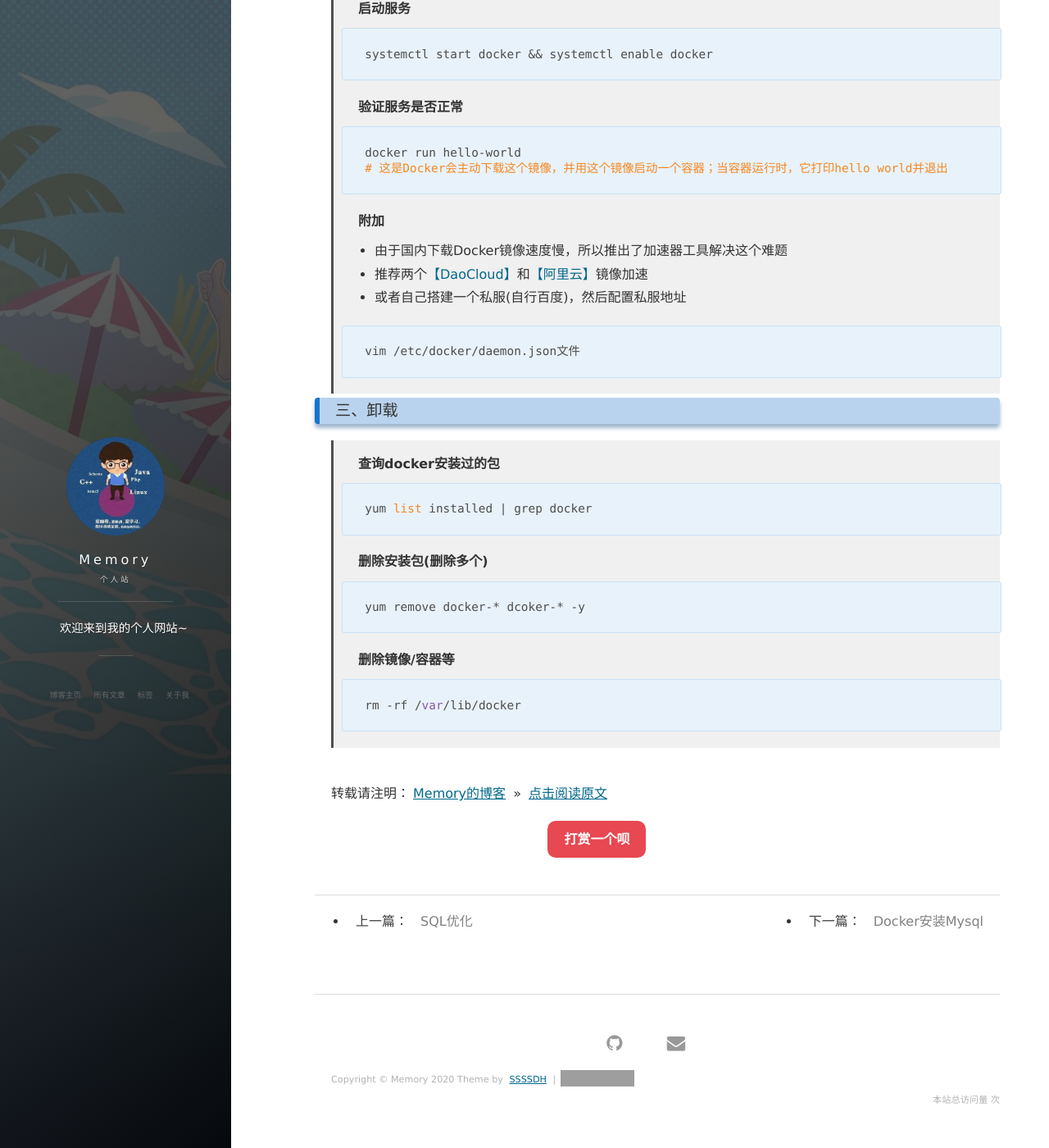
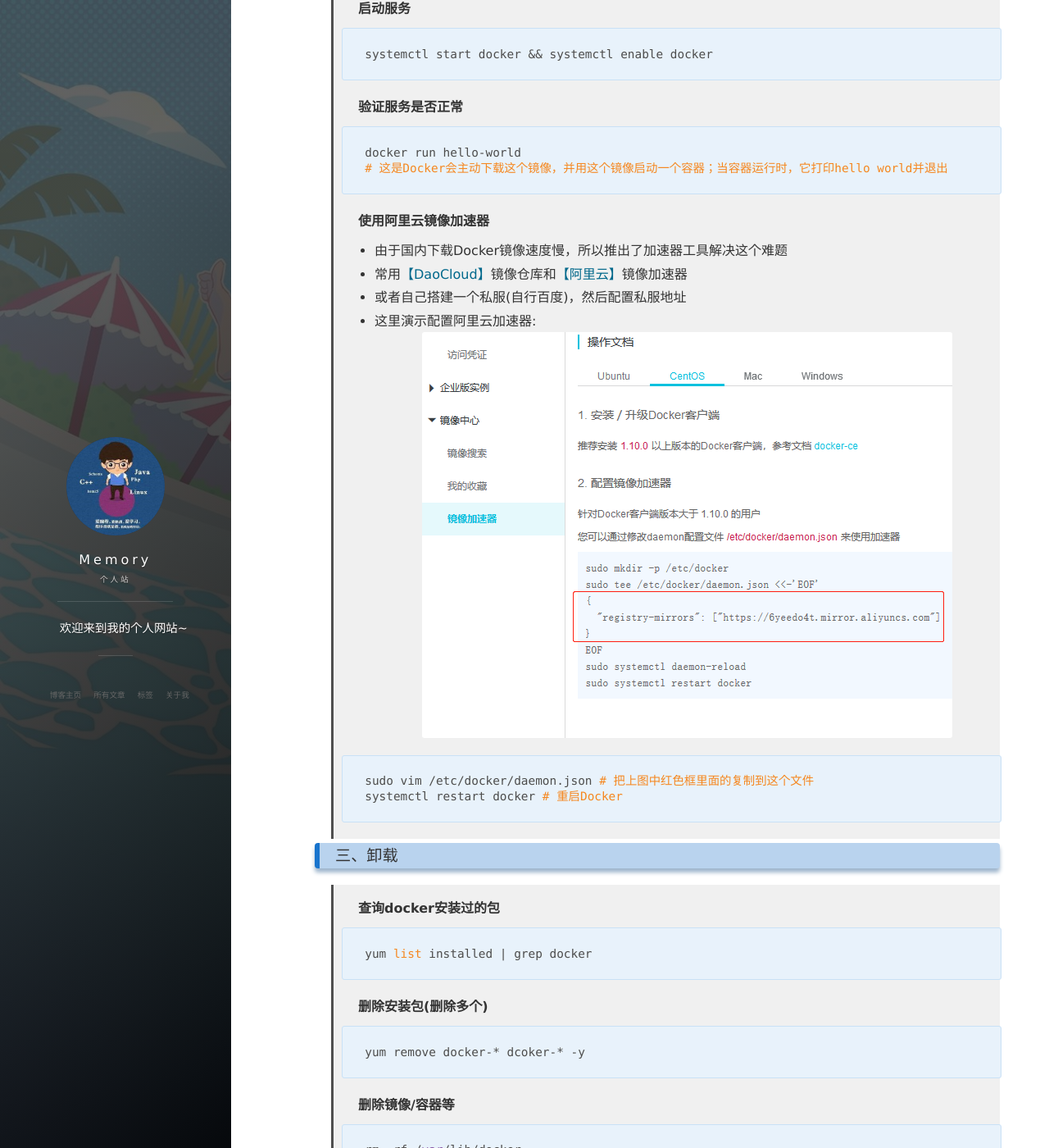
Before and after one commit to dhshenc/dhshenc.github.io, a Jekyll site: the page built from _posts/Docker/2020-03-27-CentOS7安装Docker.md, in a window 1280 px wide and 1400 px high, scrolled down 1215 px. Shown: the whole window at 82% size. Built offline with Jekyll 4.4.1, drawn with Linux system fonts in a browser that asks for light colours; nearby versions of some CDN libraries; comment, search, counter and statistics services are not loaded; grey boxes are pictures that could not be loaded.

Commit message:
修改docker的文章

````diff
--- a/_posts/Docker/2020-03-27-CentOS7安装Docker.md
+++ b/_posts/Docker/2020-03-27-CentOS7安装Docker.md
@@ -61,15 +61,19 @@ tag: Docker
 > # 这是Docker会主动下载这个镜像，并用这个镜像启动一个容器；当容器运行时，它打印hello world并退出
 >```
 >
-> **附加**
+> **使用阿里云镜像加速器**
 >
 > * 由于国内下载Docker镜像速度慢，所以推出了加速器工具解决这个难题
-> * 推荐两个[【DaoCloud】](https://www.daocloud.io/)和[【阿里云】](https://promotion.aliyun.com/ntms/act/kubernetes.html)镜像加速
+> * 常用[【DaoCloud】](https://www.daocloud.io/)镜像仓库和[【阿里云】](https://promotion.aliyun.com/ntms/act/kubernetes.html)镜像加速器
 > * 或者自己搭建一个私服(自行百度)，然后配置私服地址
+> * 这里演示配置阿里云加速器:
+> ![Docker](/images/Docker/002.jpg)
 >
 >```shell
-> vim /etc/docker/daemon.json文件
+> sudo vim /etc/docker/daemon.json # 把上图中红色框里面的复制到这个文件
+> systemctl restart docker # 重启Docker
 >```
+>
 
 ### 三、卸载
 
````
Also changed, not shown: images/Docker/002.jpg (added).
